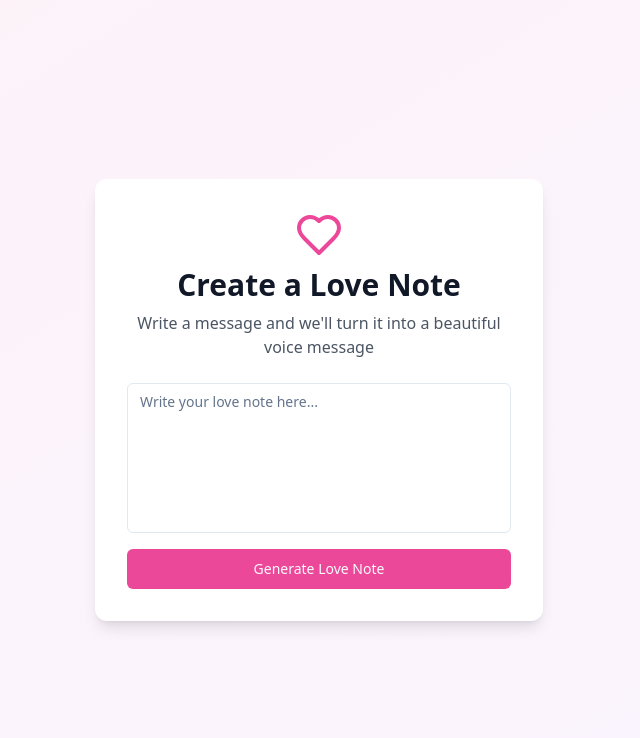
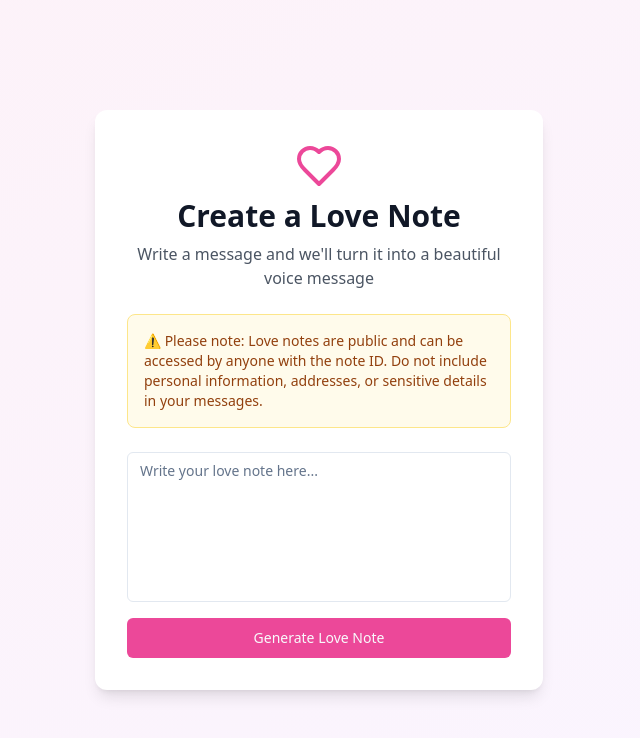
Before and after one commit to AngeloGiacco/cid-moreira, a React (Vite) app: page / in a window 1280 px wide. Shown: the top 738 px of the page, without its empty margins (321-961 px from the left). Built offline with nearby package versions, Linux system fonts and the light colour scheme.

Commit message:
Add disclaimer about public love notes
Added a disclaimer to the love note creation process, informing users that notes are publicly accessible via their unique ID and should not contain personal information.

```diff
--- a/src/pages/Index.tsx
+++ b/src/pages/Index.tsx
@@ -84,6 +84,12 @@ const Index = () => {
           </p>
         </div>
 
+        <div className="p-4 bg-amber-50 border border-amber-200 rounded-lg">
+          <p className="text-sm text-amber-800">
+            ⚠️ Please note: Love notes are public and can be accessed by anyone with the note ID. Do not include personal information, addresses, or sensitive details in your messages.
+          </p>
+        </div>
+
         <form onSubmit={handleSubmit(onSubmit)} className="space-y-4">
           <div className="space-y-2">
             <Textarea
```
